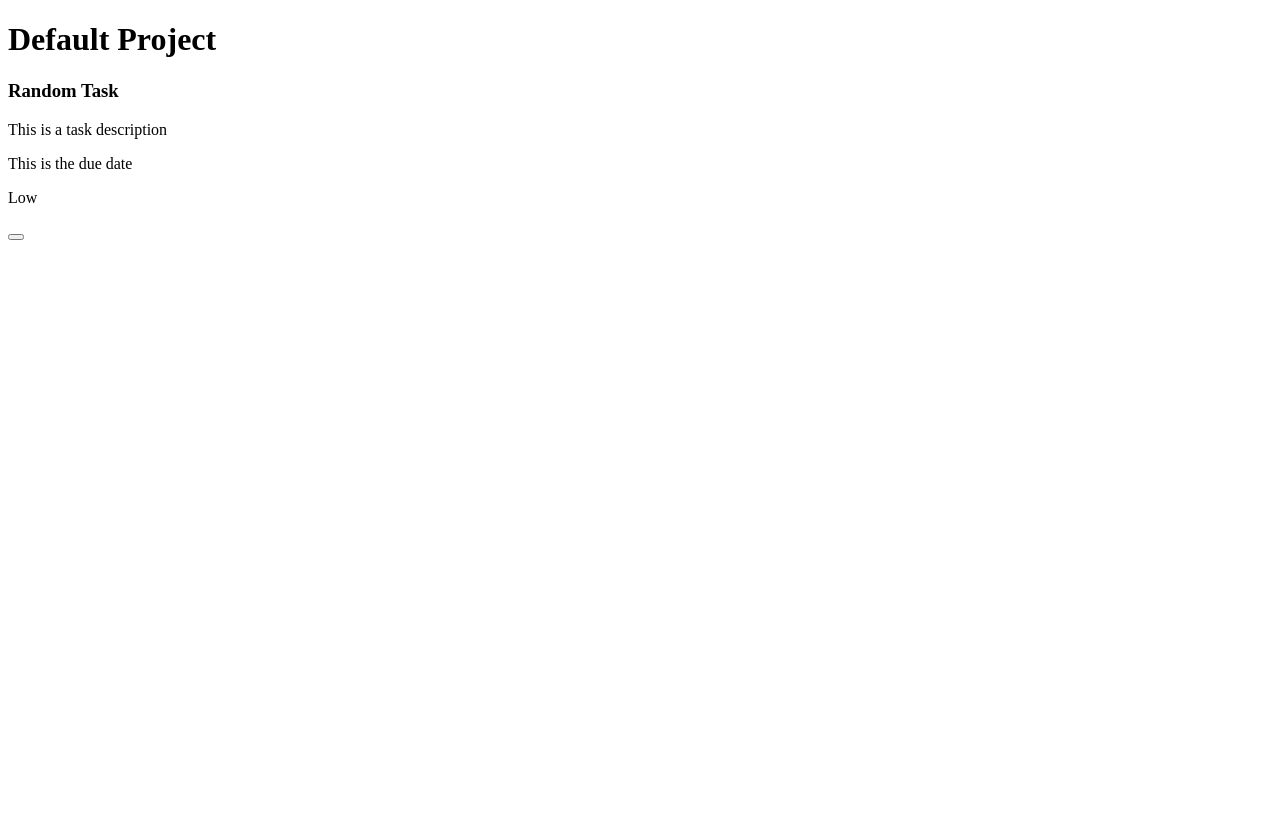
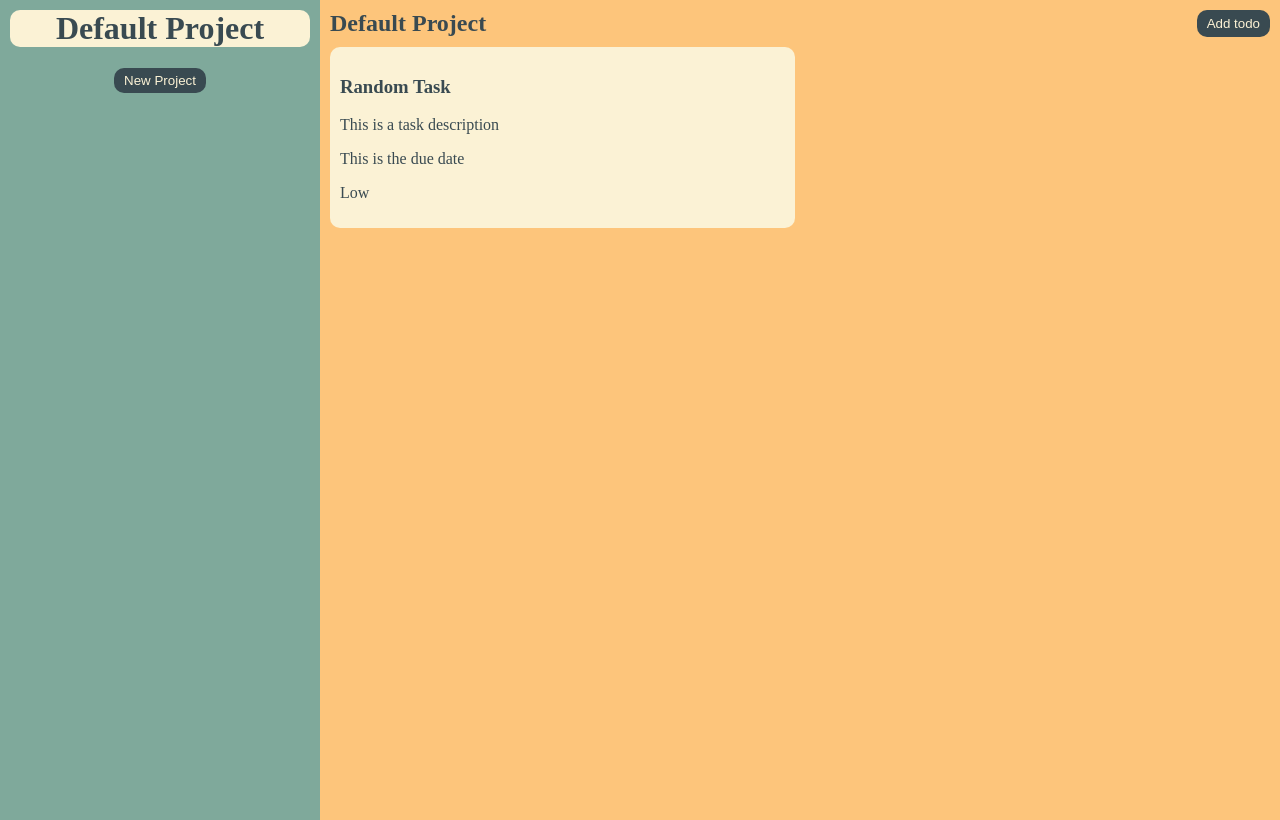
Before and after one commit to gabrieleinsfeld/odin_todo, a website built with webpack: page src/index.html in a window 1280 px wide. Built offline with nearby package versions, Linux system fonts and the light colour scheme.

Commit message:
Added style

```diff
--- a/package.json
+++ b/package.json
@@ -22,5 +22,9 @@
     "style-loader": "^4.0.0",
     "webpack": "^5.93.0",
     "webpack-cli": "^5.1.4"
+  },
+  "dependencies": {
+    "container": "^0.0.2",
+    "node-polyfill-webpack-plugin": "^4.0.0"
   }
 }
--- a/src/displayProject.js
+++ /dev/null
@@ -1,38 +0,0 @@
-export default function displayProject(project){
-    const container = document.getElementById('container')
-    container.textContent = ''
-     // Create a div for the new project
-     const newProject = document.createElement('div')
-     container.appendChild(newProject)
-
-     // Create the title of the div
-     const titleDiv = document.createElement('h1')
-     titleDiv.textContent = project.title
-     newProject.appendChild(titleDiv)
-    for (let index = 0; index < project.list.length; index++) {
-        const element = project.list[index];
-        // Create a div for the todos
-        const t = document.createElement('div')
-        newProject.appendChild(t)
-
-        // Create title for the todo
-        const todoTitle = document.createElement('h3')
-        todoTitle.textContent = element.title
-        t.appendChild(todoTitle)
-
-        // Create description for the todo
-        const todoDescription = document.createElement('p')
-        todoDescription.textContent = element.description
-        t.appendChild(todoDescription)
-
-        // Create dueDate for the todo
-        const todoDueDate = document.createElement('p')
-        todoDueDate.textContent = element.dueDate
-        t.appendChild(todoDueDate)
-
-        // Create priority for the todo
-        const todoPriority = document.createElement('p')
-        todoPriority.textContent = element.priority
-        t.appendChild(todoPriority)
-    }
-}
--- a/src/getInfo.js
+++ b/src/getInfo.js
@@ -1,4 +1,3 @@
-import Project from "./project"
 import Todo from "./todo"
 
 export default function getInfo(){
--- a/src/index.html
+++ b/src/index.html
@@ -6,8 +6,10 @@
     <title>Document</title>
 </head>
 <body>
-    <div id="container"></div>
-    <button id="new_project"></button>
+    <div id="container">
+        <div id="projects"></div>
+        <div id="todos"></div>
+    </div>
     <dialog id="info_display" close>
         <form action="">
             <label for="title">Title:</label>
@@ -28,6 +30,13 @@
             <input id="submit" type="submit">
         </form>
     </dialog>
+    <dialog id="new_project_info" close>
+        <form action="">
+            <label for="title">Title:</label>
+            <input type="text" id="project_title" required>
+            <input id="get_project_title" type="submit">
+        </form>
+    </dialog>
 
 </body>
 </html>
--- a/src/load.js
+++ /dev/null
@@ -1,22 +0,0 @@
-import Project from "./project"
-import Todo from "./todo"
-import getInfo from "./getInfo"
-import displayProject from "./displayProject"
-
-export default function loadPage(){
-    const currProject = new Project('Default Project')
-    const randomTodo = new Todo('Random Task', 'This is a task description','This is the due date', 'Low')
-    currProject.addTodo(randomTodo)
-
-    displayProject(currProject)
-    const newTodoBtn = document.getElementById('new_project')
-    newTodoBtn.addEventListener('click', ()=>{
-        getInfo().then((newTodo) => {
-            currProject.addTodo(newTodo)
-            displayProject(currProject)
-        })
-
-
-
-    })
-}
--- /dev/null
+++ b/src/loadPage.js
@@ -0,0 +1,55 @@
+import updateProjectList from "./projectList";
+import loadProject from "./loadProject";
+import Project from "./project";
+import Todo from "./todo";
+
+
+
+const update = updateProjectList([])
+const container = document.getElementById('projects')
+const currProject = new Project('Default Project')
+const randomTodo = new Todo('Random Task', 'This is a task description','This is the due date', 'Low')
+currProject.addTodo(randomTodo)
+update(currProject)
+export default function loadPage(){
+    projects.innerHTML = ''
+    const list = update()
+    for (let index = 0; index < list.length; index++) {
+        const element = list[index];
+        // Create a div for the new project
+        const newProject = document.createElement('div')
+        projects.appendChild(newProject)
+
+        // Create the title of the div
+        const titleDiv = document.createElement('h1')
+        titleDiv.textContent = element.title
+        newProject.appendChild(titleDiv)
+
+
+        titleDiv.addEventListener('click', ()=>{
+            loadProject(element)
+        })
+    }
+    const newProjectBtn = document.createElement('button')
+    newProjectBtn.textContent = 'New Project'
+    newProjectBtn.addEventListener('click', ()=>{
+        const dialog = document.getElementById('new_project_info')
+        dialog.showModal()
+        const projectTitleInput = document.getElementById('project_title')
+        const submitInput = document.getElementById('get_project_title')
+        submitInput.replaceWith(submitInput.cloneNode(true));
+        const newSubmitInput = document.getElementById('get_project_title');
+        newSubmitInput.addEventListener('click', (e) => {
+            e.preventDefault();
+            dialog.close();
+            const pj = new Project(projectTitleInput.value);
+            // Clear the input fields
+            projectTitleInput.value = '';
+            update(pj)
+            loadPage()
+        })
+    })
+    projects.appendChild(newProjectBtn)
+    loadProject(currProject)
+
+}
--- /dev/null
+++ b/src/loadProject.js
@@ -0,0 +1,59 @@
+
+import getInfo from "./getInfo"
+import loadPage from "./loadPage"
+
+
+export default function loadProject(project){
+    const todos = document.getElementById('todos')
+    todos.textContent = ''
+     // Create a div for the new project
+    const newProjectDiv = document.createElement('div')
+    newProjectDiv.setAttribute('id', 'project_name')
+    todos.appendChild(newProjectDiv)
+    const todoContainer = document.createElement('div')
+    todoContainer.setAttribute('id', 'todo_container')
+    todos.appendChild(todoContainer)
+    // Create the title of the div
+    const titleDiv = document.createElement('div')
+    titleDiv.textContent = project.title
+    newProjectDiv.appendChild(titleDiv)
+    const submitInput = document.createElement('button')
+    submitInput.addEventListener('click', ()=>{
+        getInfo().then((newTodo) => {
+            project.addTodo(newTodo)
+            loadProject(project)
+        })
+    })
+    submitInput.textContent = 'Add todo'
+    newProjectDiv.appendChild(submitInput)
+
+
+
+    for (let index = 0; index < project.list.length; index++) {
+        const element = project.list[index];
+        // Create a div for the todos
+        const t = document.createElement('div')
+        todoContainer.appendChild(t)
+        t.classList.add('card')
+
+        // Create title for the todo
+        const todoTitle = document.createElement('h3')
+        todoTitle.textContent = element.title
+        t.appendChild(todoTitle)
+
+        // Create description for the todo
+        const todoDescription = document.createElement('p')
+        todoDescription.textContent = element.description
+        t.appendChild(todoDescription)
+
+        // Create dueDate for the todo
+        const todoDueDate = document.createElement('p')
+        todoDueDate.textContent = element.dueDate
+        t.appendChild(todoDueDate)
+
+        // Create priority for the todo
+        const todoPriority = document.createElement('p')
+        todoPriority.textContent = element.priority
+        t.appendChild(todoPriority)
+    }
+}
--- a/src/project.js
+++ b/src/project.js
@@ -5,7 +5,6 @@ export default class Project {
     }
     addTodo(todo){
         this.list.push(todo)
-        console.log('this is the list:',this.list)
     }
     removeTodo(todo){
         console.log(this.list)
--- /dev/null
+++ b/src/projectList.js
@@ -0,0 +1,9 @@
+export default function updateProjectList(array){
+    const list = array
+    return function(newProject = ''){
+        if(newProject != ''){
+            list.push(newProject)
+        }
+        return list
+    }
+}
--- /dev/null
+++ b/src/style.css
@@ -0,0 +1,71 @@
+:root {
+    --color1: #394a51;
+    --color2: #7fa99b;
+    --color3: #fbf2d5;
+    --color4: #fdc57b;
+}
+body{
+    margin: 0px;
+    padding: 0px;
+}
+h1{
+    margin-top: 0px;
+
+}
+
+#container{
+    display: grid;
+    grid-template-columns: 1fr 3fr;
+}
+
+
+#todos{
+    padding: 10px;
+    height: 100vh;
+    background-color: var(--color4);
+}
+
+#project_name{
+    display: flex;
+    justify-content: space-between;
+    margin-bottom: 10px;
+}
+
+#project_name div{
+    color: var(--color1);
+    font-size: 24px;
+    font-weight: bolder;
+}
+
+button{
+    background-color: var(--color1);
+    color: var(--color3);
+    border: none;
+    border-radius: 10px;
+    padding: 5px 10px;
+}
+#todo_container{
+    display: grid;
+    grid-template-columns: 1fr 1fr;
+    gap: 10px;
+
+}
+
+#projects{
+    padding: 10px;
+    background-color: var(--color2);
+    text-align: center;
+}
+
+#projects div{
+    color: var(--color1);
+    margin-bottom: 10px;
+    background-color: var(--color3);
+    border-radius: 10px;
+}
+.card{
+    color: var(--color1);
+    background-color: var(--color3);
+    border-radius: 10px;
+    padding: 10px;
+}
--- a/webpack.config.js
+++ b/webpack.config.js
@@ -1,5 +1,7 @@
+
 const HtmlWebpackPlugin = require('html-webpack-plugin');
 const path = require('path');
+const NodePolyfillPlugin = require("node-polyfill-webpack-plugin");
 
 module.exports = {
   entry: '/Users/gabrielsoares/repos/odin_todo/src/index.js',
@@ -8,10 +10,18 @@ module.exports = {
     path: path.resolve(__dirname, './dist'),
     filename: 'index_bundle.js',
   },
+  resolve: {
+    fallback: {
+      util: require.resolve("util/")
+    }
+  },
+
   plugins: [new HtmlWebpackPlugin({
     template: 'src/index.html',
 
-}),],
+}),
+  new NodePolyfillPlugin(),
+  ],
   module: {
     rules: [
       {
```
Also changed, not shown: src/index.js (+2 -5 lines), 1 other file.
